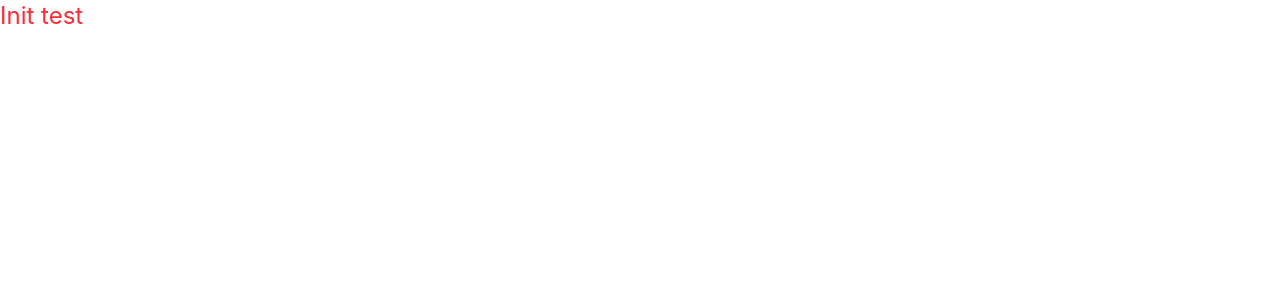
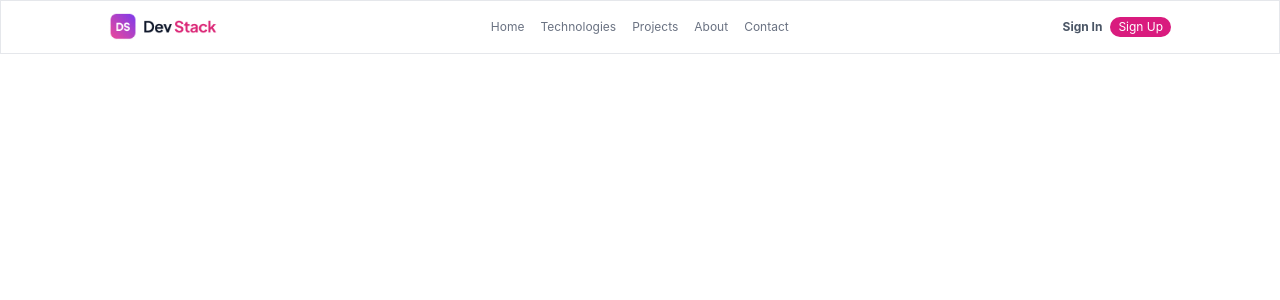
Before and after one commit to Samz6293/ph-assignment-5, a React (Vite) app: page / in a window 1280 px wide. Shown: the top 300 px of the page. Built offline with nearby package versions, Linux system fonts and the light colour scheme.

Commit message:
Add Navbar

```diff
--- a/index.html
+++ b/index.html
@@ -2,9 +2,9 @@
 <html lang="en">
   <head>
     <meta charset="UTF-8" />
-    <link rel="icon" type="image/svg+xml" href="/favicon.svg" />
+    <link rel="icon" type="image/svg+xml" href="/fav-icon.png" />
     <meta name="viewport" content="width=device-width, initial-scale=1.0" />
-    <title>ph-assignment-5</title>
+    <title>DevStack</title>
   </head>
   <body>
     <div id="root"></div>
--- a/src/App.tsx
+++ b/src/App.tsx
@@ -1,10 +1,11 @@
+import Nav from "./components/Nav"
+
 function App() {
-
-  return (
-    <>
-        <h1 className='text-2xl text-red-500'>Init test</h1>
-    </>
-  )
+    return (
+        <>
+            <Nav />
+        </>
+    )
 }
 
 export default App
--- /dev/null
+++ b/src/components/Nav.tsx
@@ -0,0 +1,33 @@
+import { CiMenuBurger } from "react-icons/ci"
+import logo from "../Assets/logo-text.png"
+
+const Nav = () => {
+    return (
+        <nav className="border border-gray-200 text-[10px] sm:text-xs">
+            <div className="content-box-s flex justify-between items-center pt-2 pb-1
+            sm:p-3 sm:content-box">
+                <CiMenuBurger className="sm:hidden"/>
+
+                <div className="justify-center">
+                    <img className="block h-5 sm:h-7" src={logo} alt="Dev Stack Logo" />
+                </div>
+
+                <ul className="hidden text-gray-500 justify-between gap-4
+                sm:flex">
+                    <li className="hover:text-[#D91B7E]"><a href="#">Home</a></li>
+                    <li className="hover:text-[#D91B7E]"><a href="#">Technologies</a></li>
+                    <li className="hover:text-[#D91B7E]"><a href="#">Projects</a></li>
+                    <li className="hover:text-[#D91B7E]"><a href="#">About</a></li>
+                    <li className="hover:text-[#D91B7E]"><a href="#">Contact</a></li>
+                </ul>
+
+                <div className=" flex gap-2">
+                    <button className="font-bold text-gray-600">Sign In</button>
+                    <button className="bg-[#D91B7E] text-white rounded-full px-2 py-0.5">Sign Up</button>
+                </div>
+            </div>
+        </nav>
+    )
+}
+
+export default Nav
--- a/src/index.css
+++ b/src/index.css
@@ -1 +1,14 @@
 @import "tailwindcss";
+
+/* * {
+    outline: 1px solid purple;
+} */
+@utility content-box {
+    width: 85%;
+    margin: 0 auto;
+}
+
+@utility content-box-s {
+    width: 90%;
+    margin: 0 auto;
+}
```
Also changed, not shown: src/Assets/banner-stack.png (renamed from src/assets/banner-stack.png), src/Assets/logo-text.png (renamed from src/assets/logo-text.png).
